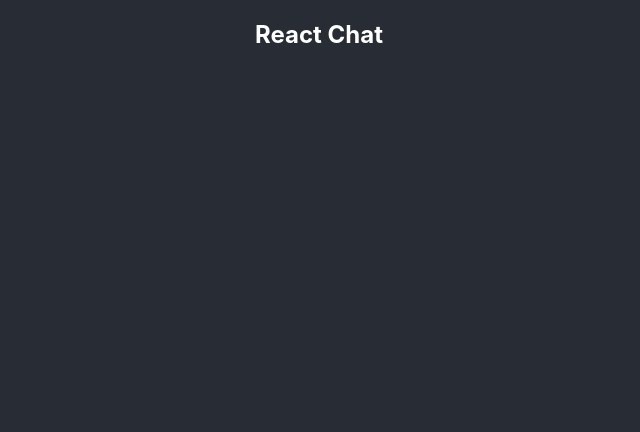
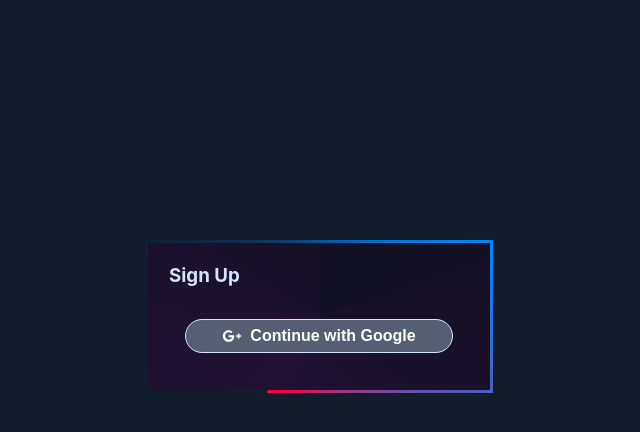
Before and after one commit to jmeno1011/serverless-chatting-firebase, a React (Create React App) app: page / in a window 1280 px wide. Shown: the top 432 px of the page, without its empty margins (321-961 px from the left). Built offline with nearby package versions, Linux system fonts and the light colour scheme.

Commit message:
add login form + css

```diff
--- a/src/App.module.css
+++ b/src/App.module.css
@@ -1,7 +1,6 @@
 .container{
+    width: 100%;
     display: flex;
-    justify-content: center;
-    align-items: center;
     background-color: var(--background-color);
     color: var(--color);
 }
--- a/src/App.tsx
+++ b/src/App.tsx
@@ -1,12 +1,12 @@
-import NavBar from './components/NavBar';
-import styles from "./App.module.css"
+import NavBar from "./components/NavBar";
+import styles from "./App.module.css";
+import LoginForm from "./components/LoginForm/LoginForm";
 
 function App() {
   return (
     <div className={styles.container}>
-      <header className="App-header">
-        <NavBar />
-      </header>
+      {/* <NavBar /> */}
+      <LoginForm />
     </div>
   );
 }
--- /dev/null
+++ b/src/components/LoginForm/LoginForm.module.css
@@ -0,0 +1,80 @@
+.container {
+    margin-left: auto;
+    margin-right: auto;
+    width: 300px;
+    margin-top: 30vh;
+    padding: 24px;
+    position: relative;
+    --border-size: 3px;
+    --border-angle: 0turn;
+}
+
+@property --border-angle {
+    syntax: "<angle>";
+    inherits: true;
+    initial-value: 0turn;
+}
+
+@keyframes bg-spin {
+    to {
+        --border-angle: 1turn;
+    }
+}
+
+.container::before {
+    content: "";
+    position: absolute;
+    top: 0;
+    left: 0;
+    right: 0;
+    bottom: 0;
+    background-image: conic-gradient(from var(--border-angle),
+            #213,
+            #112 50%,
+            #213),
+        conic-gradient(from var(--border-angle), transparent 20%, #08f, #f03);
+    background-size: calc(100% - (var(--border-size) * 2)) calc(100% - (var(--border-size) * 2)), cover;
+    background-position: center center;
+    background-repeat: no-repeat;
+    animation: bg-spin 5s linear infinite;
+}
+
+
+.container h3 {
+    width: 100%;
+    margin: 0;
+    margin-bottom: 32px;
+    display: flex;
+    justify-content: flex-start;
+    color: var(--color);
+    position: relative;
+    z-index: 2;
+}
+
+.container>div {
+    padding: 0 16px;
+    position: relative;
+    z-index: 2;
+}
+
+.loginButton {
+    padding: 6px 8px;
+    margin-bottom: 16px;
+    width: 100%;
+    display: flex;
+    justify-content: center;
+    align-items: center;
+    font-size: 1rem;
+    font-weight: 600;
+    border-radius: 20px;
+    background-color: var(--secondary-background-color);
+    color: var(--secondary-color);
+    outline: none;
+    border: thin solid var(--color);
+    cursor: pointer;
+}
+
+.loginButton svg {
+    font-size: 1.25rem;
+    margin-right: 8px;
+}
--- /dev/null
+++ b/src/components/LoginForm/LoginForm.tsx
@@ -0,0 +1,16 @@
+import React from 'react'
+import styles from "./LoginForm.module.css"
+import {ReactComponent as GoogleIcon} from "../../assets/google-plus.svg"
+
+export default function LoginForm() {
+  return (
+    <div className={styles.container}>
+        <h3>Sign Up</h3>
+        <div>
+            <button className={styles.loginButton}>
+                <GoogleIcon /><span>Continue with Google</span>
+            </button>
+        </div>
+    </div>
+  )
+}
--- a/src/components/NavBar.tsx
+++ b/src/components/NavBar.tsx
@@ -9,8 +9,9 @@ declare global{
 const NavBar = () => {
   const [user, setUser] = useState(false);
   const googleButtonRef = useRef(null);
-  const googleSignIn = () => {
+  const googleSignIn = (response:any) => {
     setUser(true);
+    console.log("Encoded JWT ID token: " + response.credential);
   };
   function googleInit() {
     if(window.google){
@@ -26,6 +27,7 @@ const NavBar = () => {
     // window.google.accounts.id.prompt();
   }
   const signOut = () => {
+    window.google.accounts.id.disableAutoSelect();
     setUser(false);
   };
 
@@ -41,7 +43,7 @@ const NavBar = () => {
       <h1>React Chat</h1>
       {/* <div ref={googleButtonRef} />  */}
       {user ? (
-        <button onClick={signOut} className="sign-out" type="button">
+        <button onClick={signOut} className="g_id_signout" type="button">
           Sign Out
         </button>
       ) : (
--- a/src/index.css
+++ b/src/index.css
@@ -11,9 +11,16 @@ body {
 code {
   font-family: source-code-pro, Menlo, Monaco, Consolas, 'Courier New',
     monospace;
+
 }
 
-:root{
-  --background-color: #282c34;
-  --color: white;
+
+
+:root {
+  --background-color: #121c2b;
+  --secondary-background-color: #555f71;
+  --color: #d5e3ff;
+  --secondary-color: #ffffff;
+
+
 }
```
Also changed, not shown: src/assets/google-plus.svg (added).
